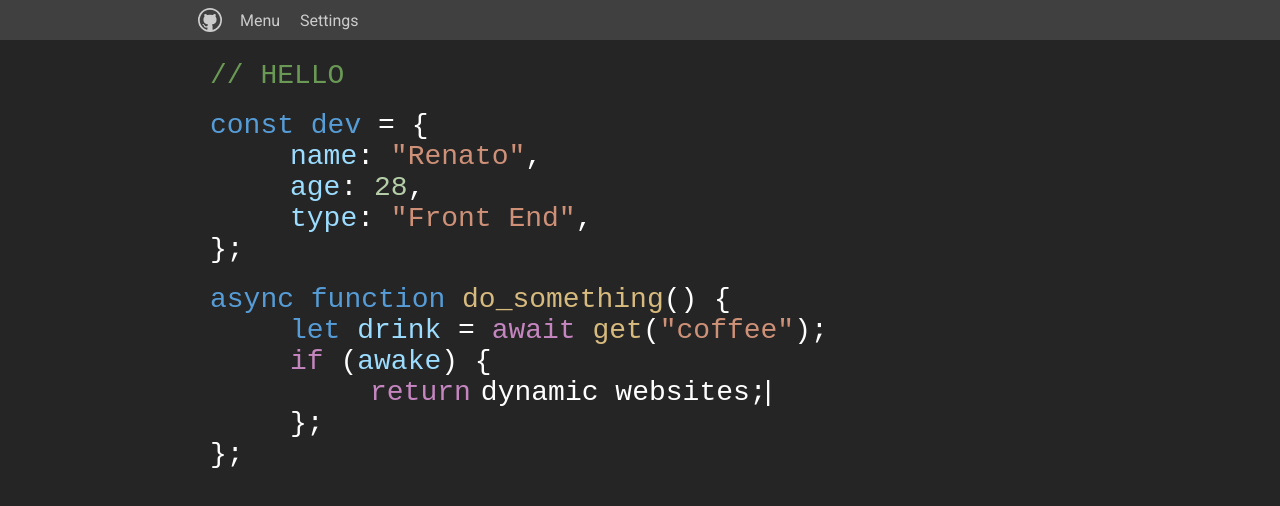
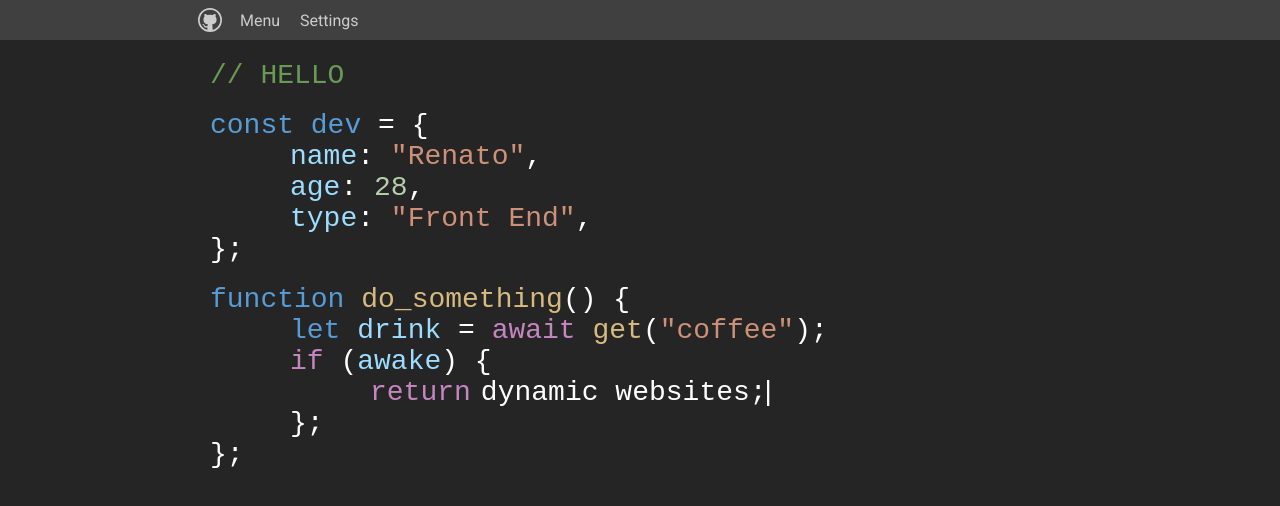
Before and after one commit to renatosalzano/portfolio2021, a React (Create React App) app: page /home#/home in a window 1280 px wide. Shown: the top 506 px of the page. Built offline with nearby package versions, Linux system fonts and the light colour scheme.

Commit message:
update home

```diff
--- a/src/pages/Home.jsx
+++ b/src/pages/Home.jsx
@@ -41,7 +41,7 @@ const Home = () => {
         <span className="_symbol">{"};"}</span>
         <br />
         <span>
-          <span className="_const">{"async function "}</span>
+          <span className="_const">{"function "}</span>
           <span className="_fun">{"do_something"}</span>
           <span className="_symbol">{"() {"}</span>
         </span>
```
